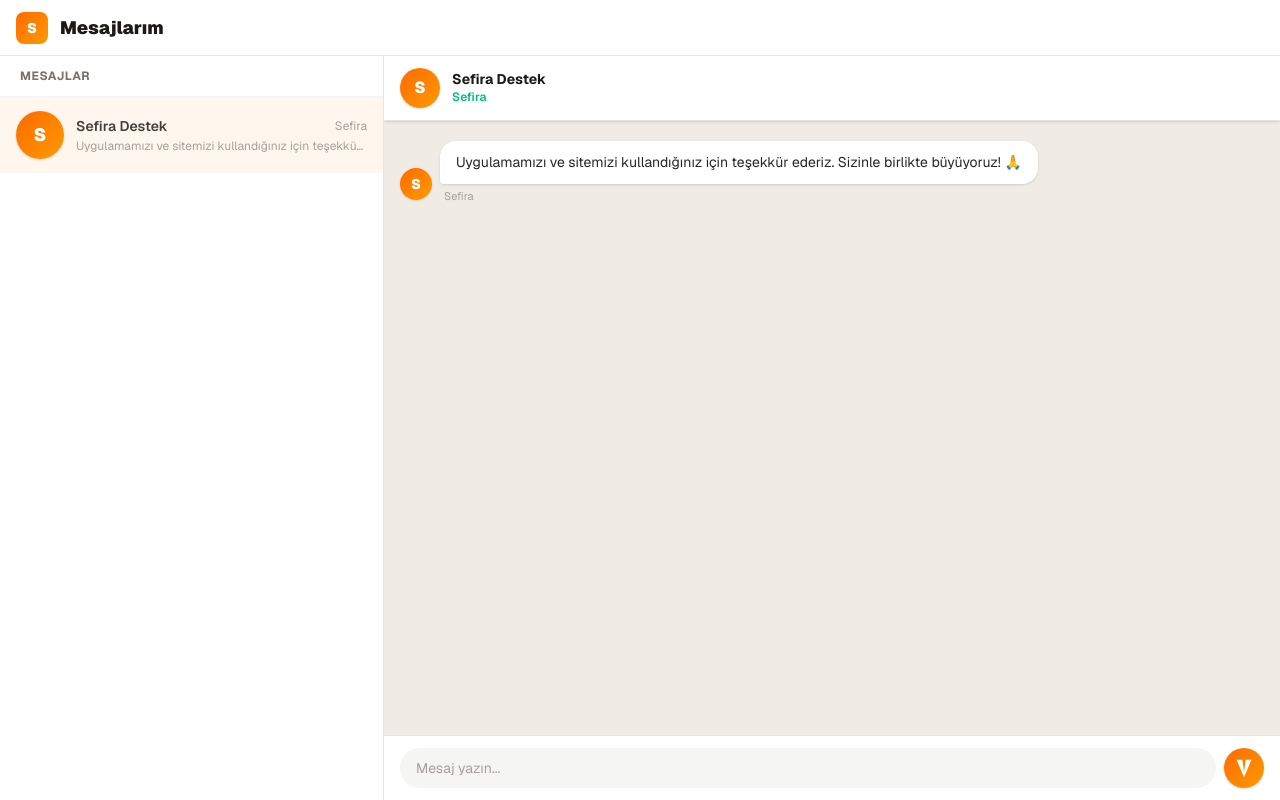
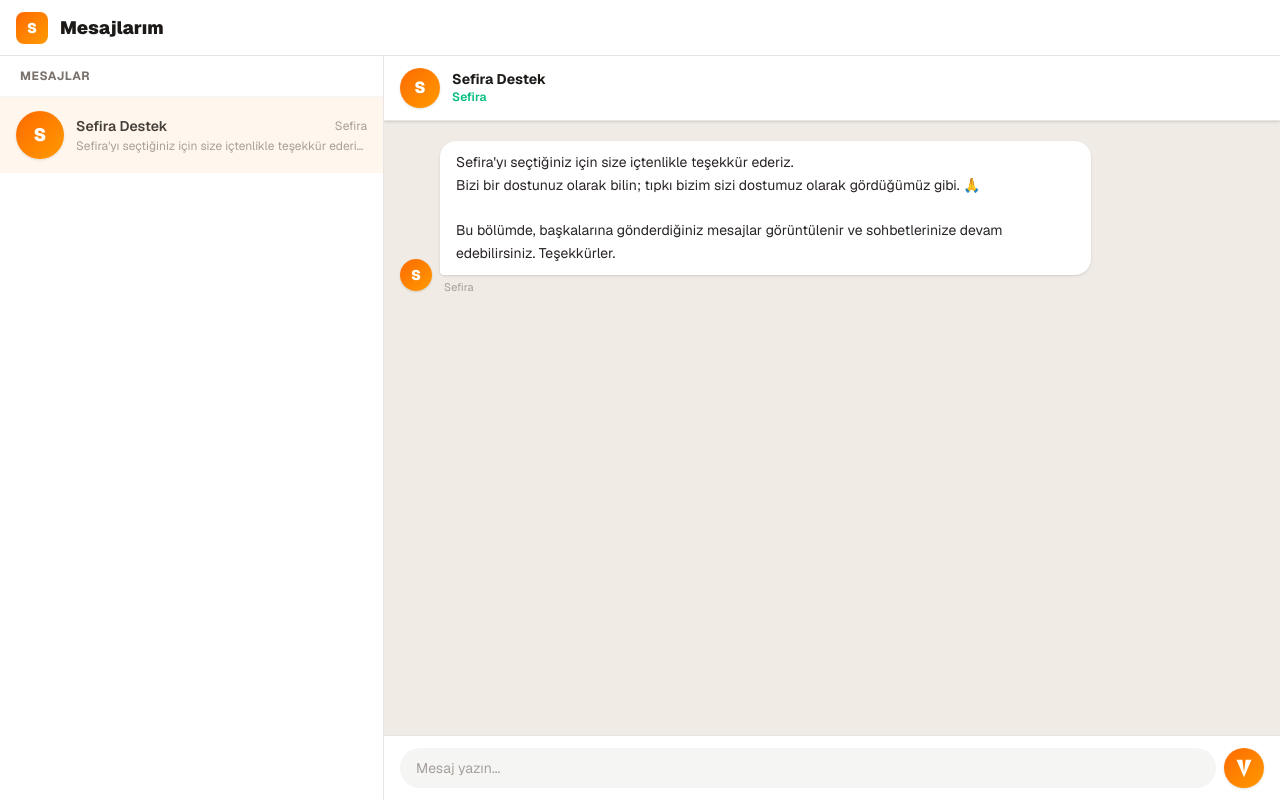
Before and after one commit to wjhyjxcg8s-cmd/sefira-app-, a Next.js app: page /messages in a window 1280 px wide. Both pictures are taken after a click on the button 191 px from the left and 135 px from the top of the page. Built offline with nearby package versions, Linux system fonts and the light colour scheme.

Commit message:
feat: update support message with multilingual content

```diff
--- a/app/messages/page.tsx
+++ b/app/messages/page.tsx
@@ -10,7 +10,7 @@ const translations = {
     noConversation: "Sohbet etmeye başlamak için bir konuşma seçin.",
     typeMessage: "Mesaj yazın...",
     senderName: "Sefira Destek",
-    supportMessage: "Uygulamamızı ve sitemizi kullandığınız için teşekkür ederiz. Sizinle birlikte büyüyoruz! 🙏",
+    supportMessage: "Sefira'yı seçtiğiniz için size içtenlikle teşekkür ederiz.\nBizi bir dostunuz olarak bilin; tıpkı bizim sizi dostumuz olarak gördüğümüz gibi. 🙏\n\nBu bölümde, başkalarına gönderdiğiniz mesajlar görüntülenir ve sohbetlerinize devam edebilirsiniz. Teşekkürler.",
     send: "Gönder",
     goHome: "Ana Sayfa",
   },
@@ -20,7 +20,7 @@ const translations = {
     noConversation: "Select a conversation to start chatting.",
     typeMessage: "Type a message...",
     senderName: "Sefira Support",
-    supportMessage: "Thank you for using our app and website. We grow together with you! 🙏",
+    supportMessage: "We sincerely thank you for choosing Sefira.\nConsider us your friend, just as we consider you ours. 🙏\n\nIn this section, you can see the messages you have sent to others and continue your conversations. Thank you.",
     send: "Send",
     goHome: "Home",
   },
@@ -30,7 +30,7 @@ const translations = {
     noConversation: "برای شروع گفتگو یک مکالمه را انتخاب کنید.",
     typeMessage: "پیام بنویسید...",
     senderName: "پشتیبانی سفیرا",
-    supportMessage: "از اینکه از برنامه و سایت ما استفاده می‌کنید تشکر می‌کنیم، با ما با شما بزرگیم 🙏",
+    supportMessage: "از اینکه سفیرا را انتخاب کرده‌اید، از شما صمیمانه تشکر می‌کنیم.\nما را دوست خودتان بدانید، همان‌طور که ما نیز شما را دوست خود می‌دانیم. 🙏\n\nدر این بخش، پیام‌هایی که برای دیگران ارسال کرده‌اید نمایش داده می‌شود و می‌توانید به گفت‌وگوها و چت‌های خود ادامه دهید.\nبا تشکر",
     send: "ارسال",
     goHome: "خانه",
   },
@@ -170,7 +170,7 @@ export default function MessagesPage() {
                   </div>
                   <div className="flex flex-col gap-1">
                     <div className="bg-white rounded-2xl rounded-bl-sm px-4 py-2.5 shadow-sm">
-                      <p className="text-sm text-stone-800 leading-relaxed">{t.supportMessage}</p>
+                      <p className="text-sm text-stone-800 leading-relaxed whitespace-pre-line">{t.supportMessage}</p>
                     </div>
                     <span className="text-[11px] text-stone-400 px-1">Sefira</span>
                   </div>
```
